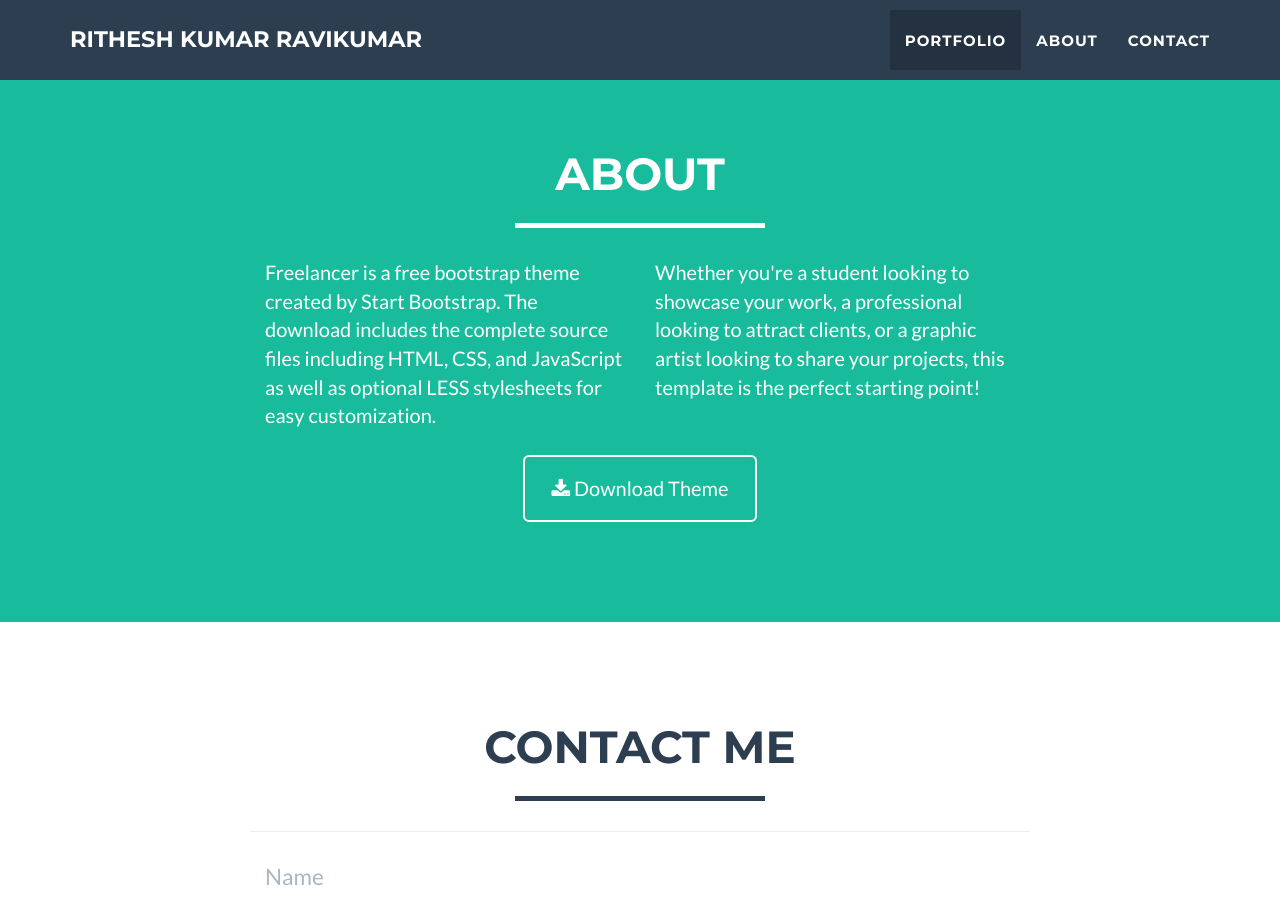
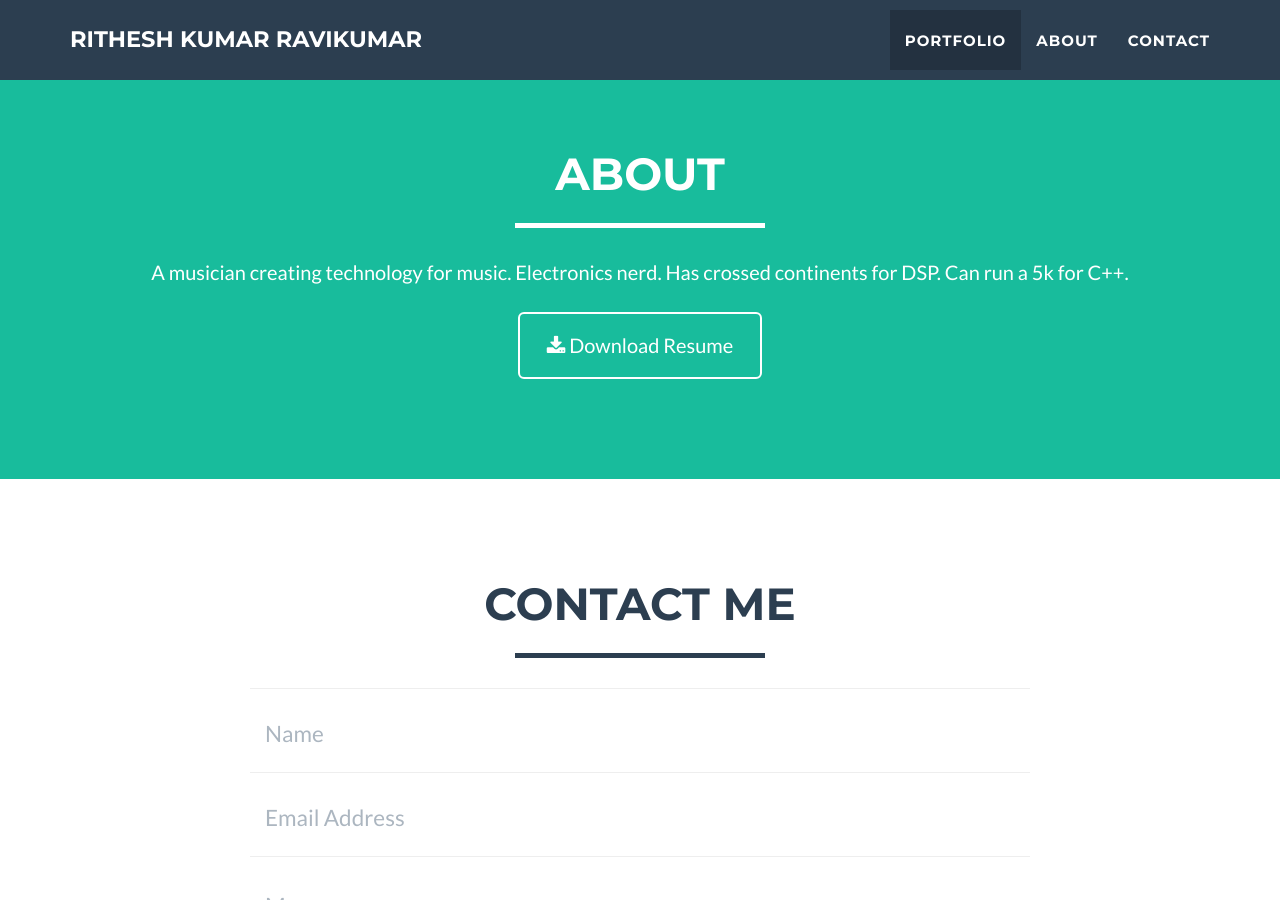
Before and after one commit to RitheshKumar/RitheshKumar.github.io, a Jekyll site: the page built from index.html, in a window 1280 px wide and 900 px high, scrolled down 1825 px. Built offline with Jekyll 4.4.1, drawn with Linux system fonts in a browser that asks for light colours.

Commit message:
Added resume download, and included about function

```diff
--- a/_includes/about.html
+++ b/_includes/about.html
@@ -8,15 +8,18 @@
                 </div>
             </div>
             <div class="row">
-                <div class="col-lg-4 col-lg-offset-2">
-                    <p>Freelancer is a free bootstrap theme created by Start Bootstrap. The download includes the complete source files including HTML, CSS, and JavaScript as well as optional LESS stylesheets for easy customization.</p>
+                <!-- <div class="col-lg-4 col-lg-offset-2"> -->
+                <div class="col-lg-12 text-center">
+                    <p>A musician creating technology for music. Electronics nerd. Has crossed continents for DSP. Can run a 5k for C++.</p>
                 </div>
-                <div class="col-lg-4">
+         <!--    <div class="col-lg-4">
                     <p>Whether you're a student looking to showcase your work, a professional looking to attract clients, or a graphic artist looking to share your projects, this template is the perfect starting point! </p>
                 </div>
-                <div class="col-lg-8 col-lg-offset-2 text-center">
-                    <a href="#" class="btn btn-lg btn-outline">
-                        <i class="fa fa-download"></i> Download Theme
+                <a href="http://bit.ly/1T6pABN" class="btn btn-lg btn-outline">   -->
+         <div class="col-lg-8 col-lg-offset-2 text-center">
+                    <a href="../RitheshKRavikumar_Resume.pdf" class="btn btn-lg btn-outline">
+                        <i class="fa fa-download"></i> Download Resume
+
                     </a>
                 </div>
             </div>
```
Also changed, not shown: 10 other files.
